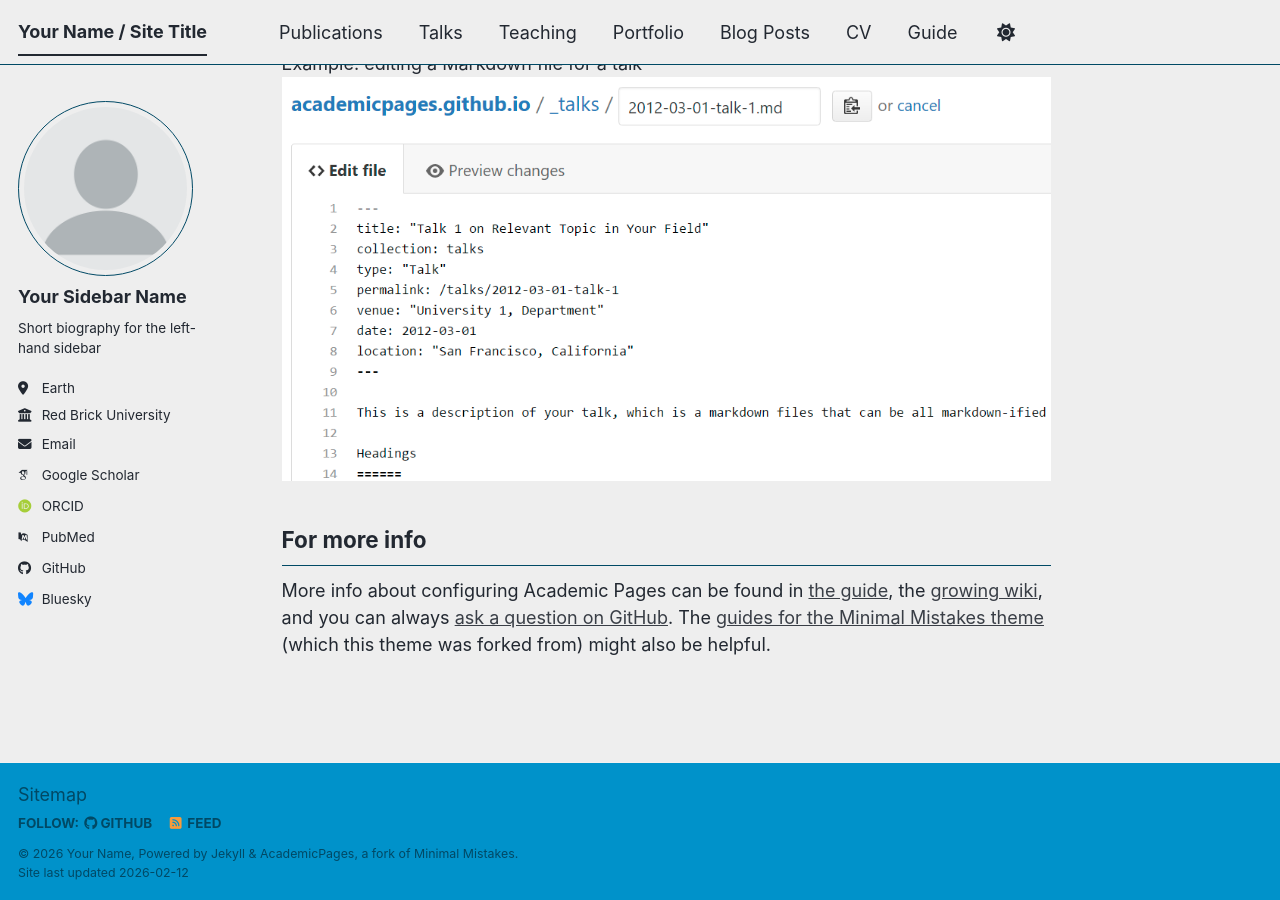
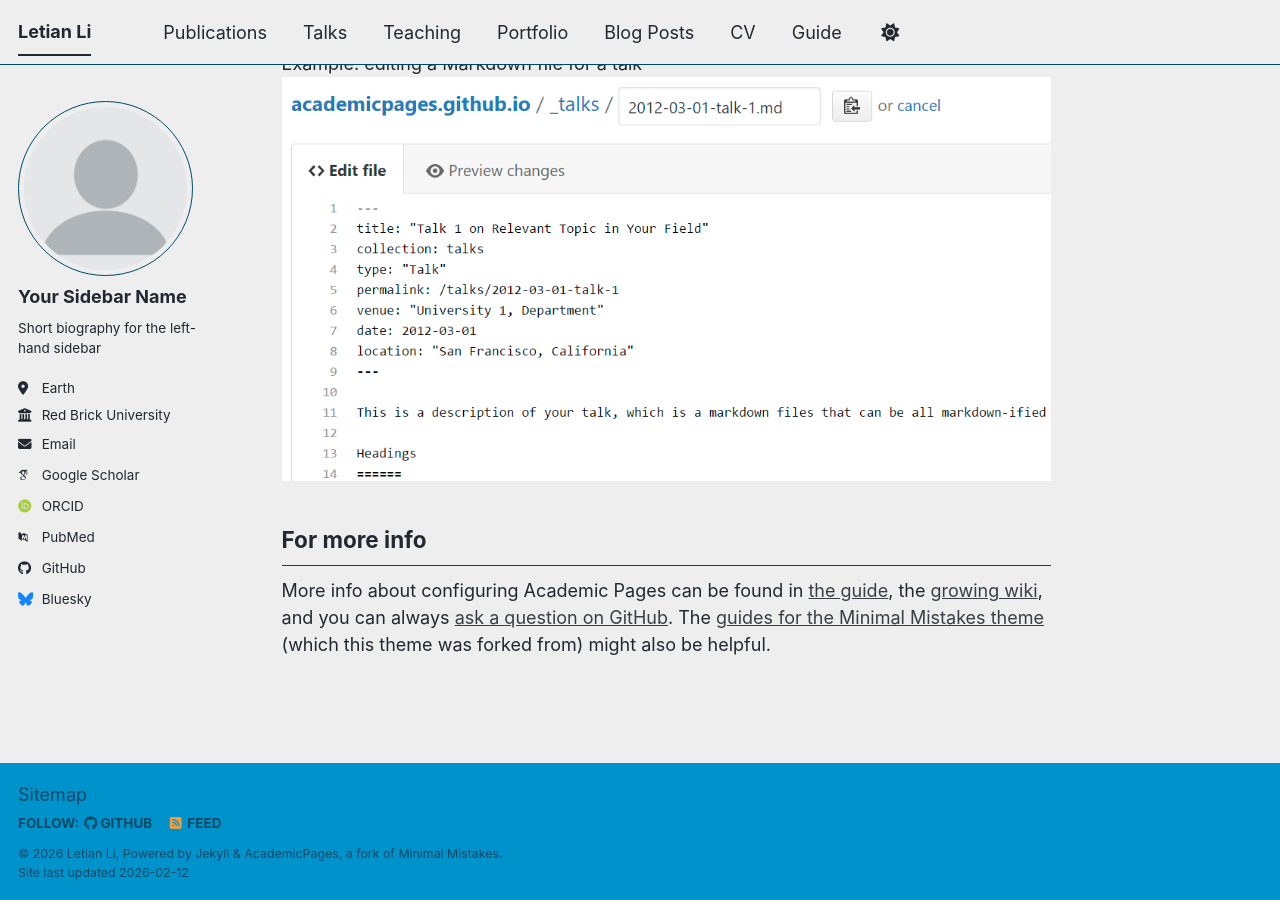
Before and after one commit to letianli059/letianli059.github.io, a Jekyll site: the page built from _pages/about.md, in a window 1280 px wide and 900 px high, scrolled down 2720 px. Built offline with Jekyll 4.4.1, drawn with Linux system fonts in a browser that asks for light colours; some web fonts are replaced; a script bundle is joined from its source files by our own code; library files that are not in the unit come from our copies.

Commit message:
Update _config.yml

```diff
--- a/_config.yml
+++ b/_config.yml
@@ -9,11 +9,11 @@
 # Basic Site Settings
 locale                   : "en-US"
 site_theme               : "air" # The available themes options are "default", "air", "sunrise", "mint", "dirt" and "contrast"
-title                    : "Your Name / Site Title"
+title                    : "Letian Li"
 title_separator          : "-"
-name                     : &name "Your Name"
-description              : &description "Your Name's academic portfolio"   # Update this with a general description of your site, this is the default if not overridden by a page
-url                      : https://academicpages.github.io # The base hostname & protocol for your site e.g. "https://[your GitHub username].github.io",
+name                     : &name "Letian Li"
+description              : &description "Letian Li's academic portfolio"   # Update this with a general description of your site, this is the default if not overridden by a page
+url                      : https://letianli059.github.io # The base hostname & protocol for your site e.g. "https://[your GitHub username].github.io",
                                                            # or if you already have some other page hosted on Github then use "https://[your GitHub username].github.io/[Your Repo Name]"
 baseurl                  : "" # the subpath of your site, e.g. "/blog"
 repository               : "academicpages/academicpages.github.io"
```
